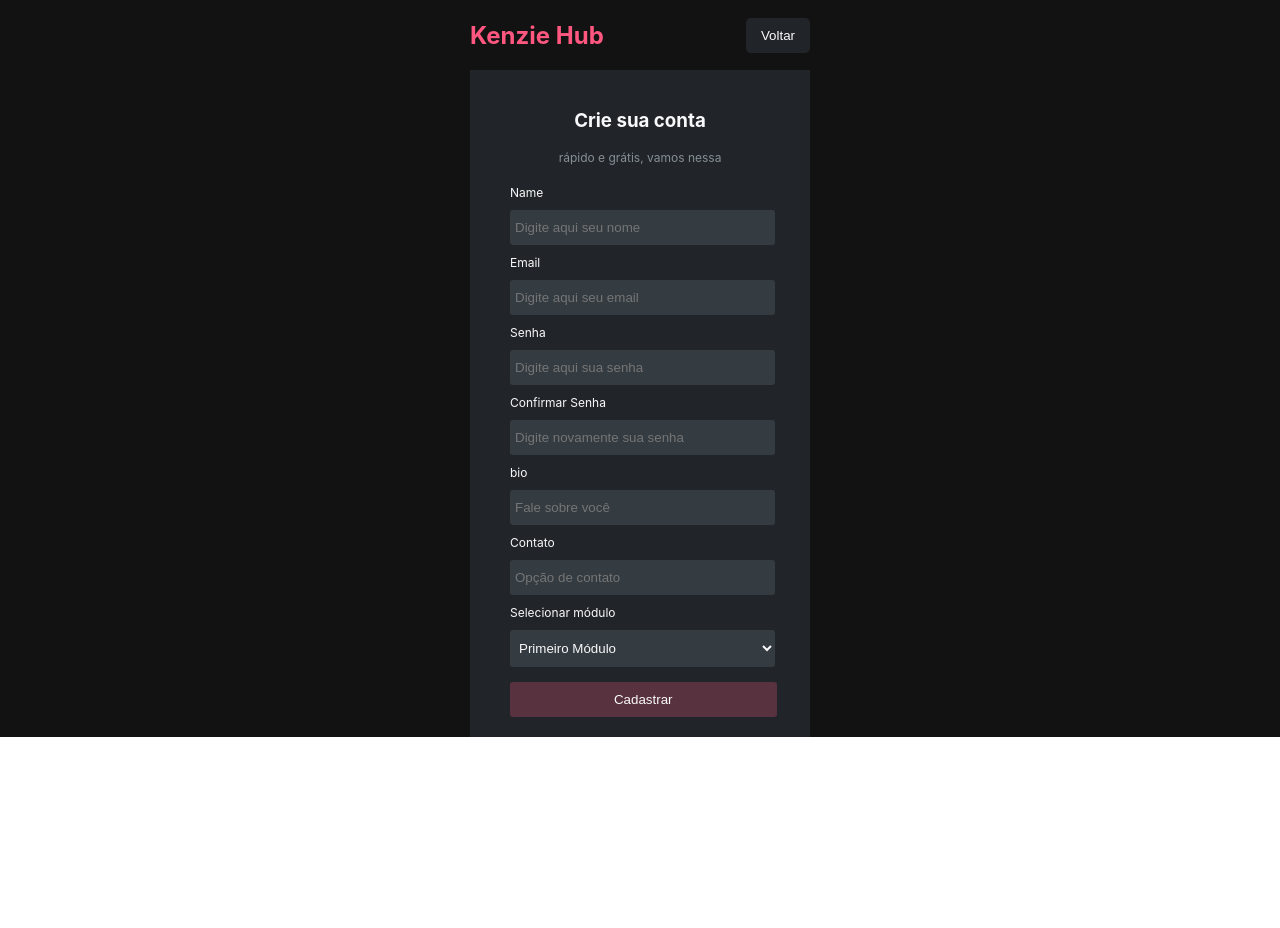
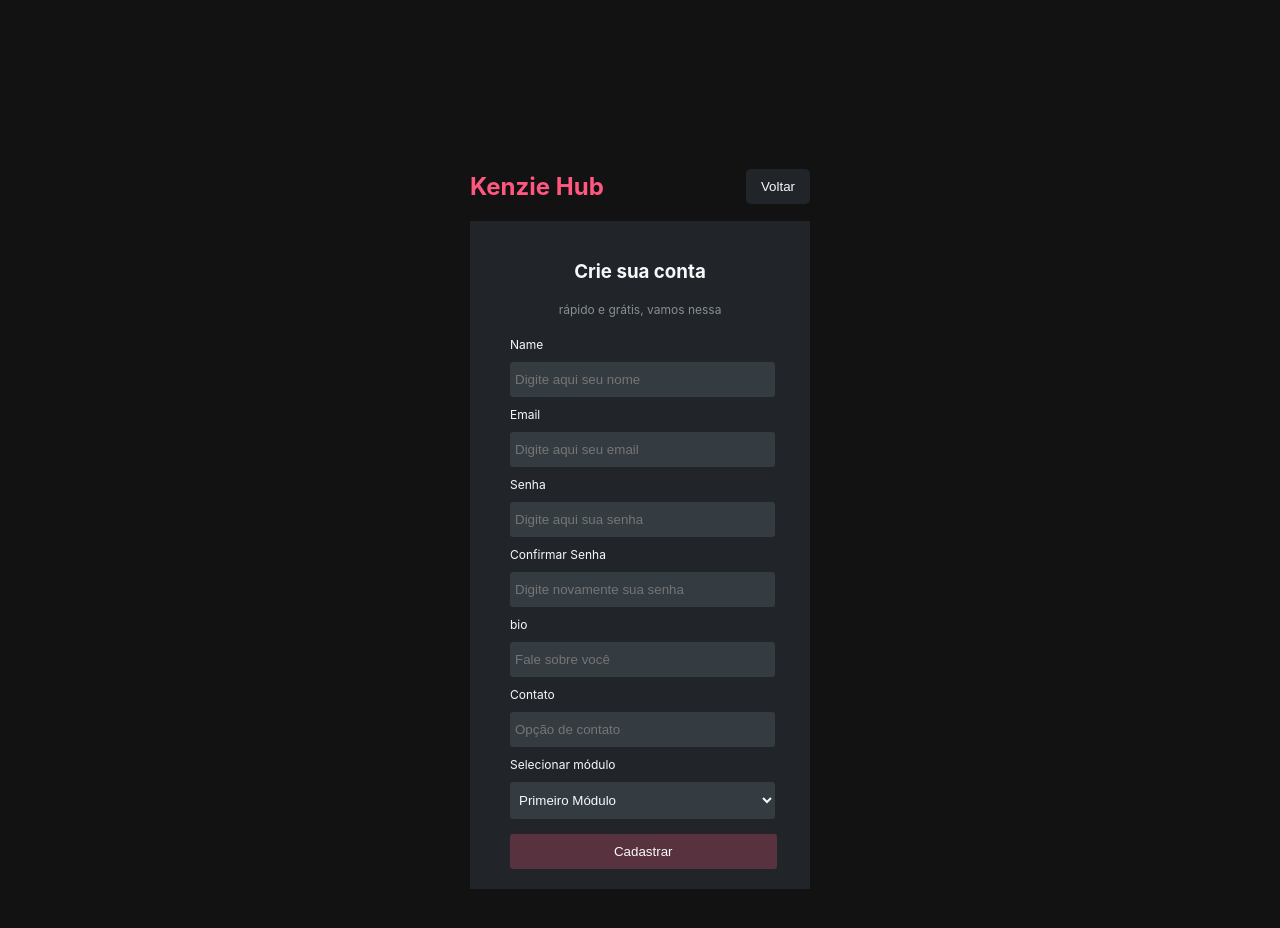
Before and after one commit to Ingleson/KenzieHub, a React (Create React App) app: page /register in a window 1280 px wide. Shown: the top 928 px of the page. Before the commit the page ends 800 px from the top, so only its background shows below. Built offline with nearby package versions, Linux system fonts and the light colour scheme; no server answers.

Commit message:
ajustes no styled do register

```diff
--- a/src/pages/Login/index.jsx
+++ b/src/pages/Login/index.jsx
@@ -42,9 +42,9 @@ const Login = () => {
       window.localStorage.setItem('@token', response.data.token);
       window.localStorage.setItem('@id', response.data.user.id);
       navigate('/home', {replace: true});
+      toast.success('Acesso autorizado')
     })
-    .catch(err =>
-      console.log(err),
+    .catch(() =>
       toast.error('Email ou/e senha incorreto!')
     );
   };
--- a/src/pages/Register/style.js
+++ b/src/pages/Register/style.js
@@ -7,7 +7,7 @@ export const BaseRegisterStyled = styled.div`
   flex-direction: column;
 
   width: 100%;
-  height: 100%;
+  height: 130vh;
 
   background-color: #121212;
 
```
Also changed, not shown: 1 other file (tests, documents, lock files or other folders).
